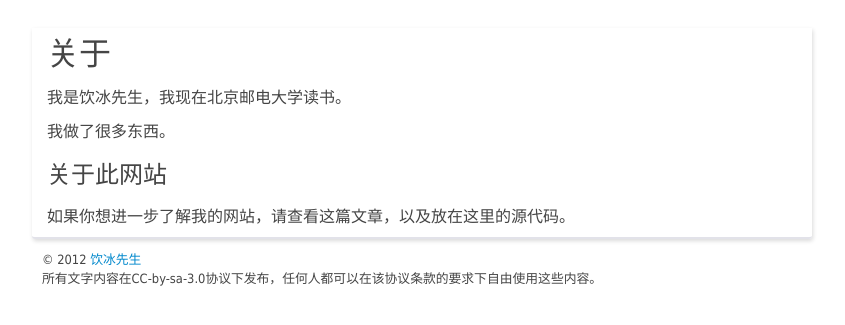
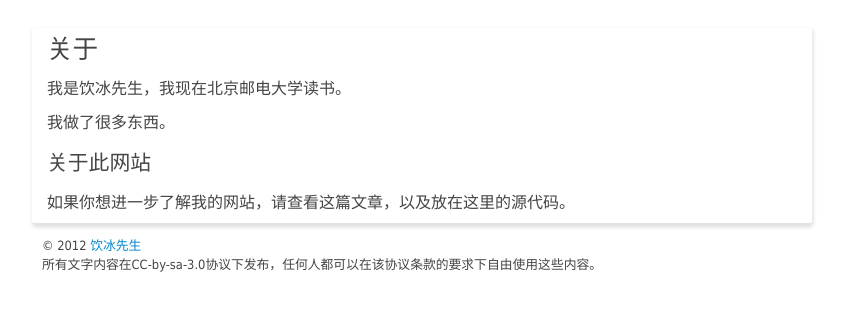
Before and after one commit to hopestar/yianbin.github.com, a Jekyll site: the page built from about.html, in a window 1280 px wide. Shown: the top 325 px of the page, without its empty margins (218-1063 px from the left). Built offline with Jekyll 4.4.1, drawn with Linux system fonts in a browser that asks for light colours; Markdown is read by kramdown in place of the engine named in the settings.

Commit message:
Change h1 and h2 font size

```diff
--- a/assets/style/simple.css
+++ b/assets/style/simple.css
@@ -6,8 +6,8 @@
 body { margin: 0 auto 30px auto; width: 780px; font-family: 'Microsoft Yahei', Tahoma, sans-serif; font-size: 16px; color: #454545; }
 
 h1, h2 { font-weight: normal; }
-h1 { margin: 10px 0 10px 0; }
-h2 { margin: 13px 0 13px 0; }
+h1 { margin: 10px 0 10px 0; font-size: 1.6em; }
+h2 { margin: 13px 0 13px 0; font-size: 1.3em; }
 p { margin: 10px 0 10px 0; }
 
 a { text-decoration: none; color: #0088cc; }
```
Also changed, not shown: _posts/2012-09-14-blogging-like-a-hacker.md (+2 -0 lines).
